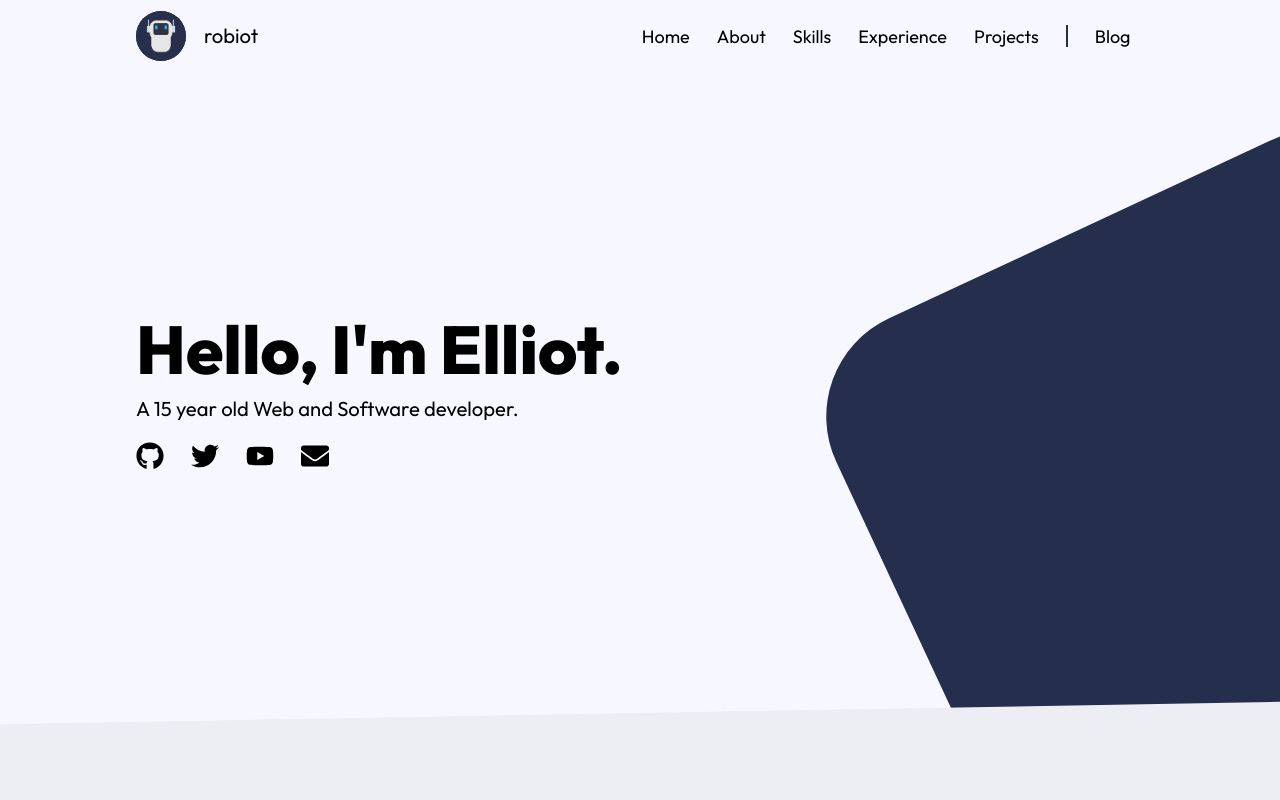
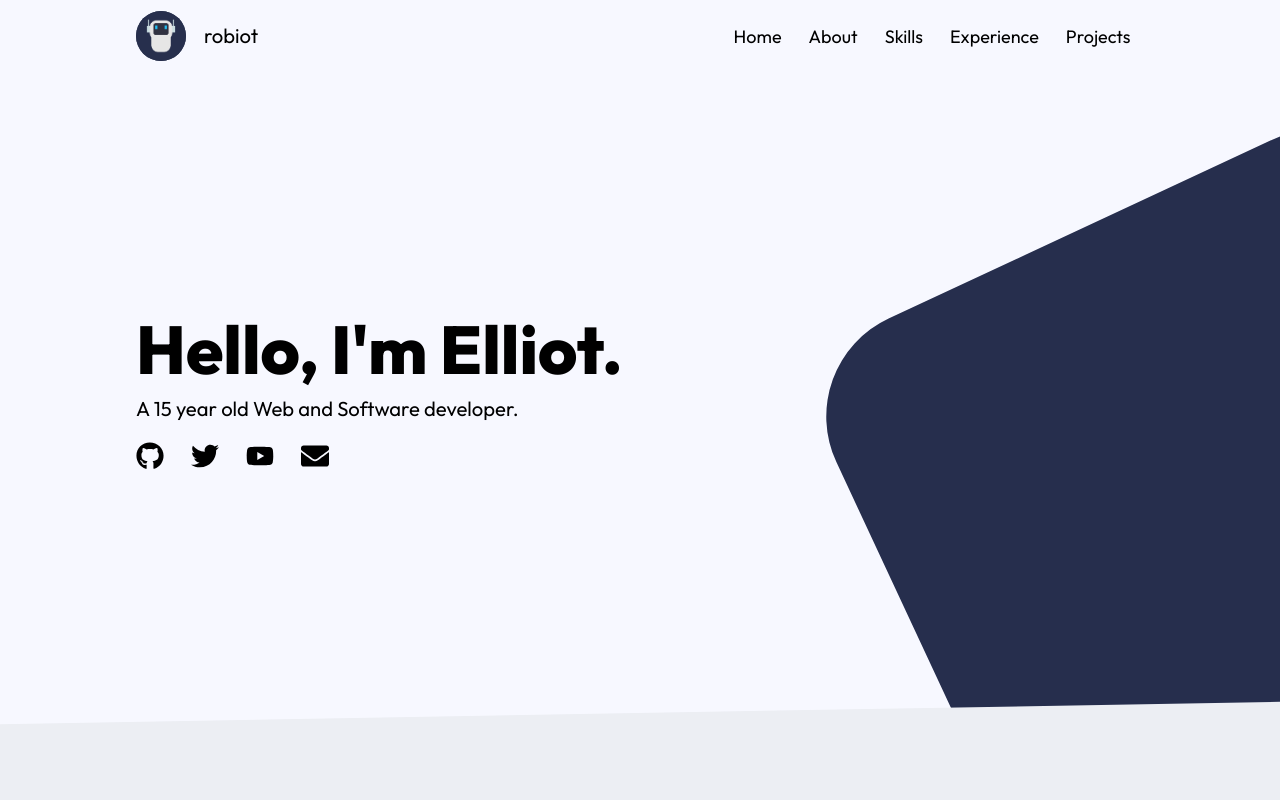
Before and after one commit to robiot/website-04, a Next.js app: page / in a window 1280 px wide. Shown: the top 800 px of the page. Built offline with nearby package versions, Linux system fonts and the light colour scheme.

Commit message:
Remove blog nav (#7)
* Update constants.ts

* Update Navbar.tsx

* Update Footer.tsx

* Update Dropdown.tsx

* Update Footer.tsx

* Update Footer.tsx

```diff
--- a/src/components/Assembled/Footer/Footer.tsx
+++ b/src/components/Assembled/Footer/Footer.tsx
@@ -1,11 +1,6 @@
 import { Container } from "@components/Common/Container/Container";
 import { SiteBanner } from "@components/Common/SiteBanner/SiteBanner";
-import {
-    ContactData,
-    LinksData,
-    LinksDataType,
-    LinksSection2Data,
-} from "@utils/constants";
+import { ContactData, LinksData, LinksDataType } from "@utils/constants";
 import { FadeContainer, popUp } from "@utils/framerMotionVariants";
 import { motion } from "framer-motion";
 import Link from "next/link";
@@ -52,10 +47,7 @@ export const Footer = () => {
                         <SiteBanner />
                         {/* <FooterLinks /> */}
                         <div className="flex-col md:flex-row text-center md:text-left flex gap-x-20 gap-y-10">
-                            <Column
-                                links={[...LinksData, ...LinksSection2Data]}
-                                title="Go to"
-                            />
+                            <Column links={LinksData} title="Go to" />
                             <Column links={ContactData} title="Contact" />
                         </div>
                     </div>
--- a/src/components/Assembled/Navbar/Dropdown.tsx
+++ b/src/components/Assembled/Navbar/Dropdown.tsx
@@ -1,4 +1,4 @@
-import { LinksData, LinksDataType, LinksSection2Data } from "@utils/constants";
+import { LinksData, LinksDataType } from "@utils/constants";
 import { cx } from "@utils/cx";
 import {
     FadeContainer,
@@ -55,9 +55,6 @@ export const Dropdown: FC<{
                     className="pt-10 h-full flex flex-col items-start"
                 >
                     {getLinks(LinksData, properties.setDropdownActive)}
-
-                    {/* <Divider /> */}
-                    {getLinks(LinksSection2Data, properties.setDropdownActive)}
                 </motion.div>
             )}
         </div>
--- a/src/components/Assembled/Navbar/Navbar.tsx
+++ b/src/components/Assembled/Navbar/Navbar.tsx
@@ -2,7 +2,7 @@
 import { Container } from "@components/Common/Container/Container";
 // import { NavLinks } from "@components/Common/NavLinks/NavLinks";
 import { SiteBanner } from "@components/Common/SiteBanner/SiteBanner";
-import { LinksData, LinksSection2Data } from "@utils/constants";
+import { LinksData } from "@utils/constants";
 import { cx } from "@utils/cx";
 import { FadeContainer, popUp } from "@utils/framerMotionVariants";
 import { motion } from "framer-motion";
@@ -76,17 +76,6 @@ export const Navbar = () => {
                                         />
                                     );
                                 })}
-
-                                <div className="bg-blue my-[0.15rem] flex-1 mx-3 w-[2px]" />
-
-                                {LinksSection2Data.map((link) => {
-                                    return (
-                                        <LinkItem
-                                            link={link}
-                                            key={`link:${link.name}`}
-                                        />
-                                    );
-                                })}
                             </motion.div>
                         </div>
 
--- a/src/utils/constants.ts
+++ b/src/utils/constants.ts
@@ -31,13 +31,6 @@ export const LinksData: LinksDataType = [
     {
         name: "Projects",
         to: "/#projects",
-    },
-];
-
-export const LinksSection2Data: LinksDataType = [
-    {
-        name: "Blog",
-        to: "https://blog.robiot.dev",
     },
 ];
 
```
